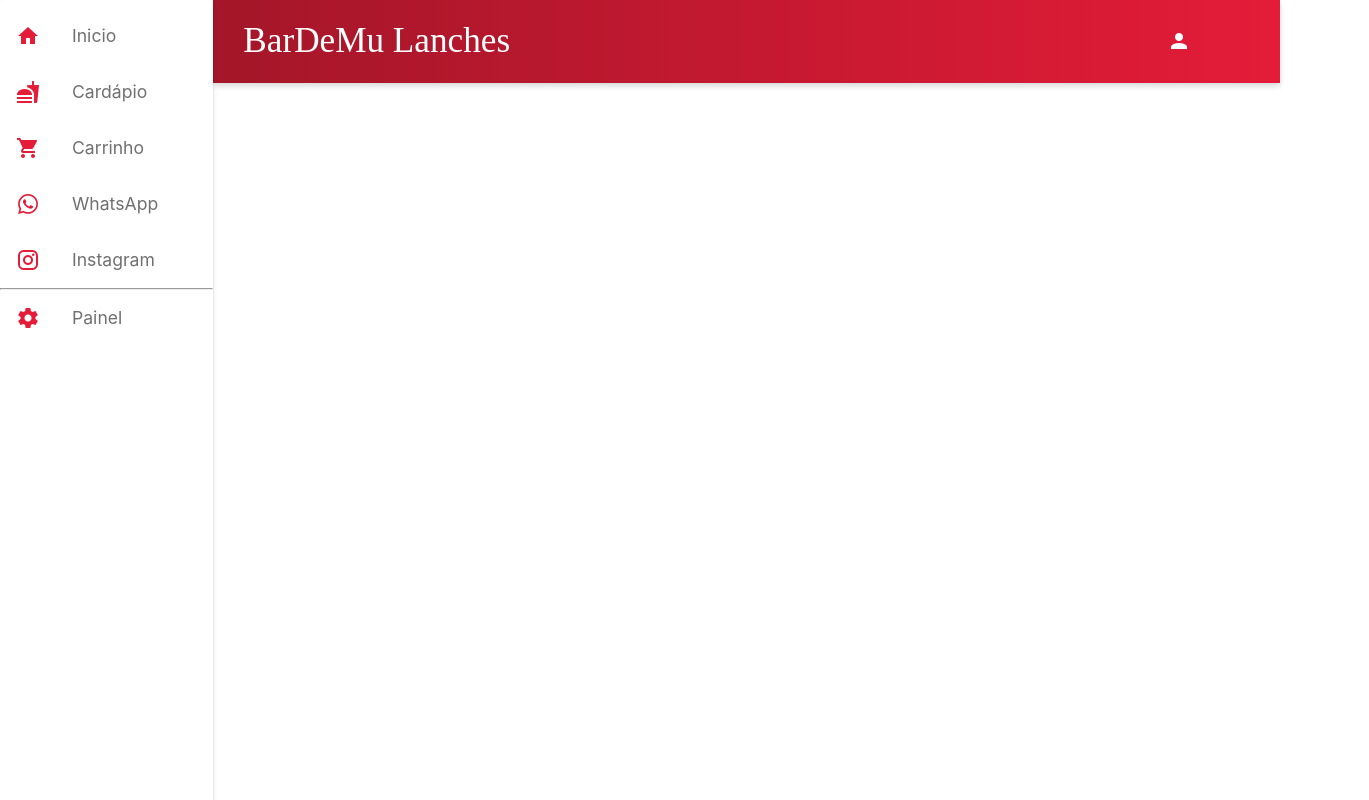
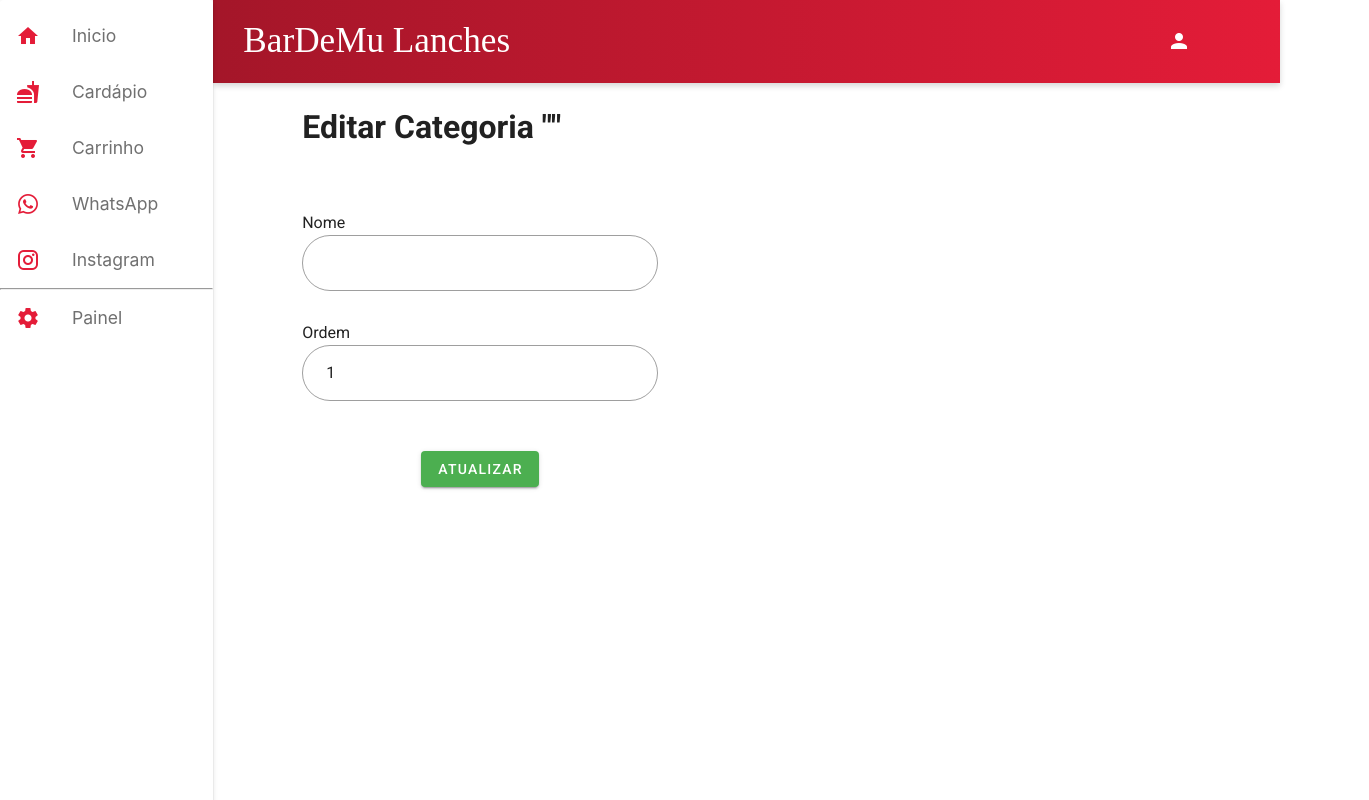
Before and after one commit to o-yurimaciel/bardemu-front, a Vue app: page /categoria/1 in a window 1280 px wide. Shown: the top 800 px of the page, 1369 px wide, since content can reach past the window. Built offline with nearby package versions, Linux system fonts and the light colour scheme; no server answers; a web font is replaced by a local one.

Commit message:
add category, order category

```diff
--- a/src/router/index.js
+++ b/src/router/index.js
@@ -4,6 +4,8 @@
 import Painel from '../views/Painel.vue'
 import Product from '../views/Product.vue'
 import ProductItem from '../views/ProductItem.vue'
+import Categories from '../views/Categories.vue'
+import CategoryItem from '../views/CategoryItem.vue'
 
 Vue.use(VueRouter)
 
@@ -25,6 +27,15 @@
     path: '/produto/:id',
     name: 'product-item',
     component: ProductItem
+  }, {
+    path: '/categorias',
+    name: 'categories',
+    component: Categories
+  },
+  {
+    path: '/categoria/:id',
+    name: 'category-item',
+    component: CategoryItem
   }
 ]
 
--- /dev/null
+++ b/src/views/Categories.vue
@@ -0,0 +1,109 @@
+<template>
+  <v-container fluid class="pa-0 ma-0">
+    <v-col offset="1" cols="10" class="pa-0 d-flex justify-center flex-column mx-auto pt-15">
+      <v-row no-gutters>
+        <v-col class="pa-0 d-flex flex-column">
+          <v-breadcrumbs
+            class="pa-0"
+            :items="items"
+            divider="/"
+          ></v-breadcrumbs>
+          <h1>Categorias</h1>
+        </v-col>
+        <v-btn
+        color="green"
+        class="text-capitalize"
+        >
+          <span @click="addCategory" style="color: #fff">Adicionar Categoria</span>
+        </v-btn>
+      </v-row>
+      <v-col cols="6" class="pa-0 mx-auto content">
+        <table style="width: 100%">
+          <tbody v-for="category in categories" :key="category._id">
+            <tr style="height: 50px; margin: 20px">
+              <th style="text-align: left;">Nome</th>
+              <th style="text-align: left;">Ordem</th>
+              <th style="text-align: right">Ações</th>
+            </tr>
+            <tr>
+              <td style="text-align:left">{{category.name}}</td>
+              <td style="text-align:left">{{category.order}}</td>
+              <td style="text-align: right">
+                <v-btn
+                class="mr-2"
+                color="green"
+                @click="editCategory(category._id)"
+                >
+                  <v-icon color="#FFF">mdi-pencil</v-icon>
+                </v-btn>
+                <v-btn
+                color="red"
+                @click="deleteCategory(category._id)"
+                >
+                  <v-icon color="#fff">mdi-delete</v-icon>
+                </v-btn>
+              </td>
+            </tr>
+          </tbody>
+        </table>
+      </v-col>
+    </v-col>
+  </v-container>
+</template>
+
+<script>
+import { bardemu } from '../services'
+  export default {
+    data: () => ({
+      categories:[],
+      items: [
+        { text: 'Home', href: '/' },
+        { text: 'Painel', href: '/painel' }
+      ]
+    }),
+    mounted() {
+      this.getCategories()
+    },
+    methods: {
+      getCategories() {
+        bardemu.get('/category')
+        .then((res) => {
+          this.categories = res.data
+          console.log(res)
+        }).catch((e) => {
+          console.log(e.response)
+        })
+      },
+      addCategory() {
+        this.$router.push({
+          name: 'category-item'
+        })
+      },
+      deleteCategory(id) {
+        bardemu.delete('/category', {
+          data: {
+            _id: id
+          }
+        }).then((res) => {
+          console.log(res)
+          this.getCategories()
+        }).catch((e) => {
+          console.log(e.response)
+        })
+      },
+      editCategory(id) {
+        this.$router.push(`/categoria/${id}`)
+      }
+    }
+  }
+</script>
+
+<style scoped>
+table {
+  border-collapse: collapse;
+}
+
+table tbody {
+  margin: 10px;
+}
+</style>
--- /dev/null
+++ b/src/views/CategoryItem.vue
@@ -0,0 +1,109 @@
+<template>
+  <v-container class="pa-0 ma-0">
+    <v-col offset="1" class="pa-0 pt-5 d-flex flex-column">
+      <h1>
+        {{edit ? `Editar Categoria "${oldName}"` : 'Criar Categoria' }}
+      </h1>
+      <v-row no-gutters class="pt-15">
+        <v-col cols="4" class="pa-0">
+          <v-form v-model="isFormValid" @submit.prevent>
+            <v-col class="pa-0">
+              <label for="name">Nome</label>
+              <v-text-field
+              outlined
+              rounded
+              v-model="category.name"
+              id="name"
+              >
+              </v-text-field>
+            </v-col>
+            <v-col class="pa-0">
+              <label for="order">Ordem</label>
+              <v-text-field
+              outlined
+              rounded
+              v-model="category.order"
+              id="order"
+              >
+              </v-text-field>
+            </v-col>
+            <v-col class="pa-0 d-flex justify-center pt-5">
+              <v-btn
+              color="green"
+              :outlined="false"
+              @click="edit? updateCategory() : createCategory()"
+              >
+                <span style="color: #fff">{{edit ? 'Atualizar' : 'Criar'}}</span>
+              </v-btn>
+            </v-col>
+          </v-form>
+        </v-col>
+      </v-row>
+    </v-col>
+  </v-container>
+</template>
+
+<script>
+import { bardemu } from '../services'
+export default {
+  data() {
+    return {
+      id: "",
+      edit: false,
+      isFormValid: false,
+      category: {
+        name: "",
+        order: 1
+      },
+      oldName: ""
+    }
+  },
+  mounted() {
+    if(this.$router.history.current.params.id) {
+      this.id = this.$router.history.current.params.id
+      this.edit = true
+      this.getCategory()
+    }
+  },
+  methods: {
+    createCategory() {
+      console.log(this.category)
+      bardemu.post('/category', this.category).then((res) => {
+        console.log(res)
+        this.$router.push('/categorias')
+      }).catch((e =>  {
+        console.log(e.response)
+      }))
+    },
+    updateCategory() {
+      bardemu.put('/category', this.category, {
+        params: {
+          _id: this.id
+        }
+      }).then((res) => {
+        console.log(res)
+        this.$router.push('/categorias')
+      }).catch((e) => {
+        console.log(e.response)
+      })
+    },
+    getCategory() {
+      bardemu.get('/category', {
+        params: {
+          _id: this.id
+        }
+      }).then((res) => {
+        this.oldName = res.data.name
+        this.category = res.data
+        console.log(res)
+      }).catch((e) => {
+        console.log(e.response)
+      })
+    },
+  }
+}
+</script>
+
+<style>
+
+</style>
--- a/src/views/Painel.vue
+++ b/src/views/Painel.vue
@@ -41,7 +41,7 @@
         {
           description: 'Categorias',
           src: 'https://pulpo.work/wp-content/uploads/2018/04/checklist-para-o-vendedor-aumentar-fechamento-994x480.png',
-          to: '/categories'
+          to: '/categorias'
         }
       ]
     }
--- a/src/views/Product.vue
+++ b/src/views/Product.vue
@@ -88,7 +88,6 @@
       this.$router.push(`/produto/${product._id}`)
     },
     addProduct() {
-      console.log('addProduct')
       this.$router.push({
         name: 'product-item'
       })
```
